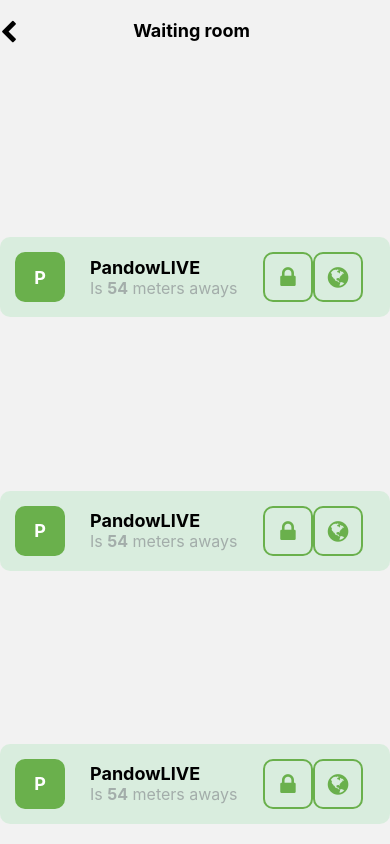
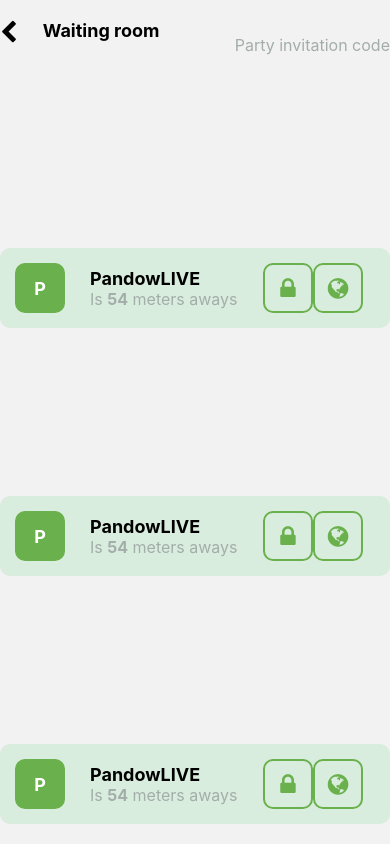
Before and after one commit to PandowLIVE/TrackME, a React Native app: screen /WaitingRoom in a window 390 px wide. Built offline with nearby package versions, Linux system fonts and the light colour scheme.

Commit message:
✨Waiting update

```diff
--- a/src/pages/WaitingRoom.tsx
+++ b/src/pages/WaitingRoom.tsx
@@ -26,7 +26,9 @@
         </Link>
         <Text style={styles.pageTitle}>Waiting room</Text>
         <View style={{ width: 24 }}></View>
+        <Text style={styles.description}>Party invitation code</Text>
       </View>
+
       <WaitingSection />
       <WaitingSection />
       <WaitingSection />
```
